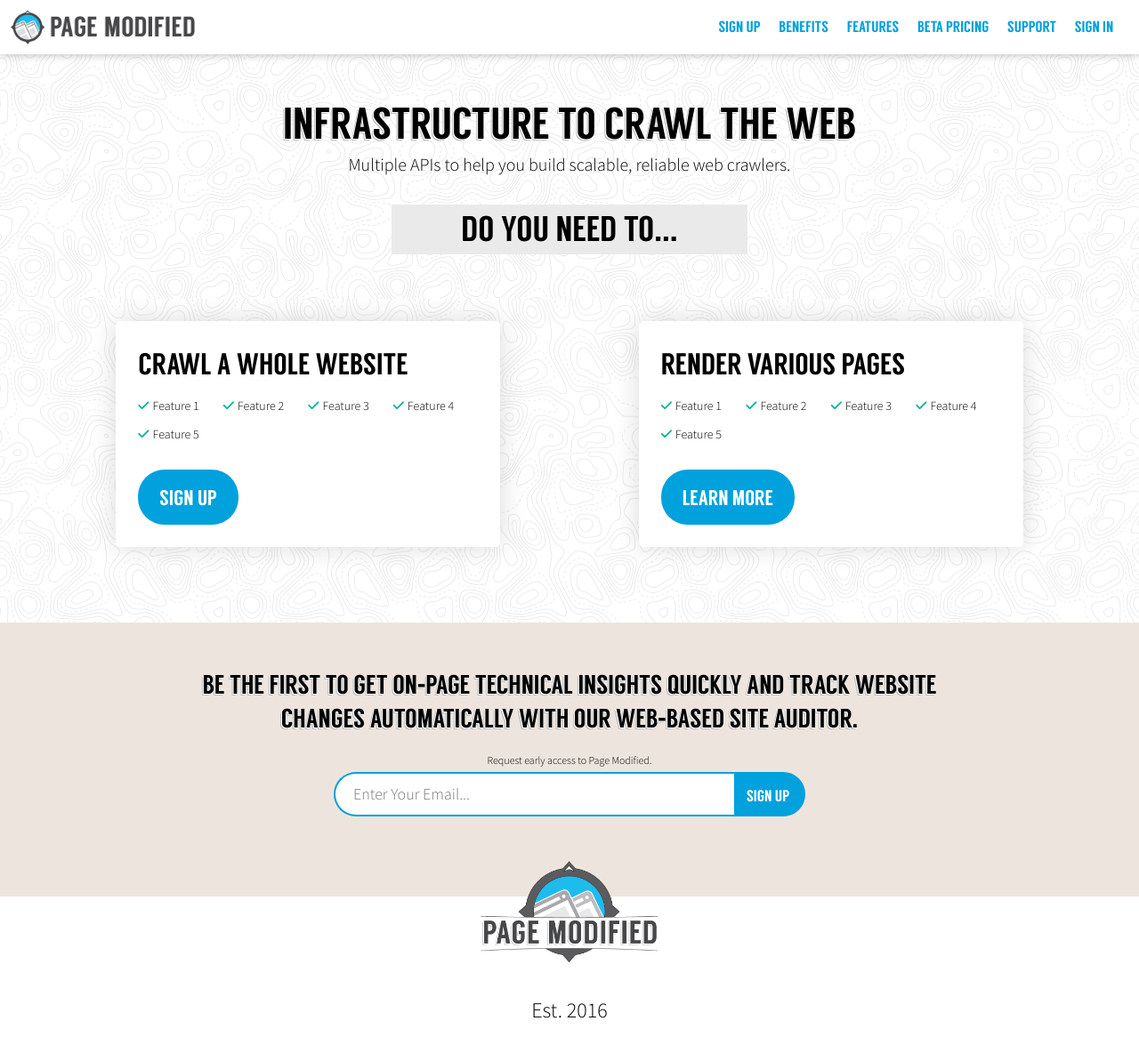
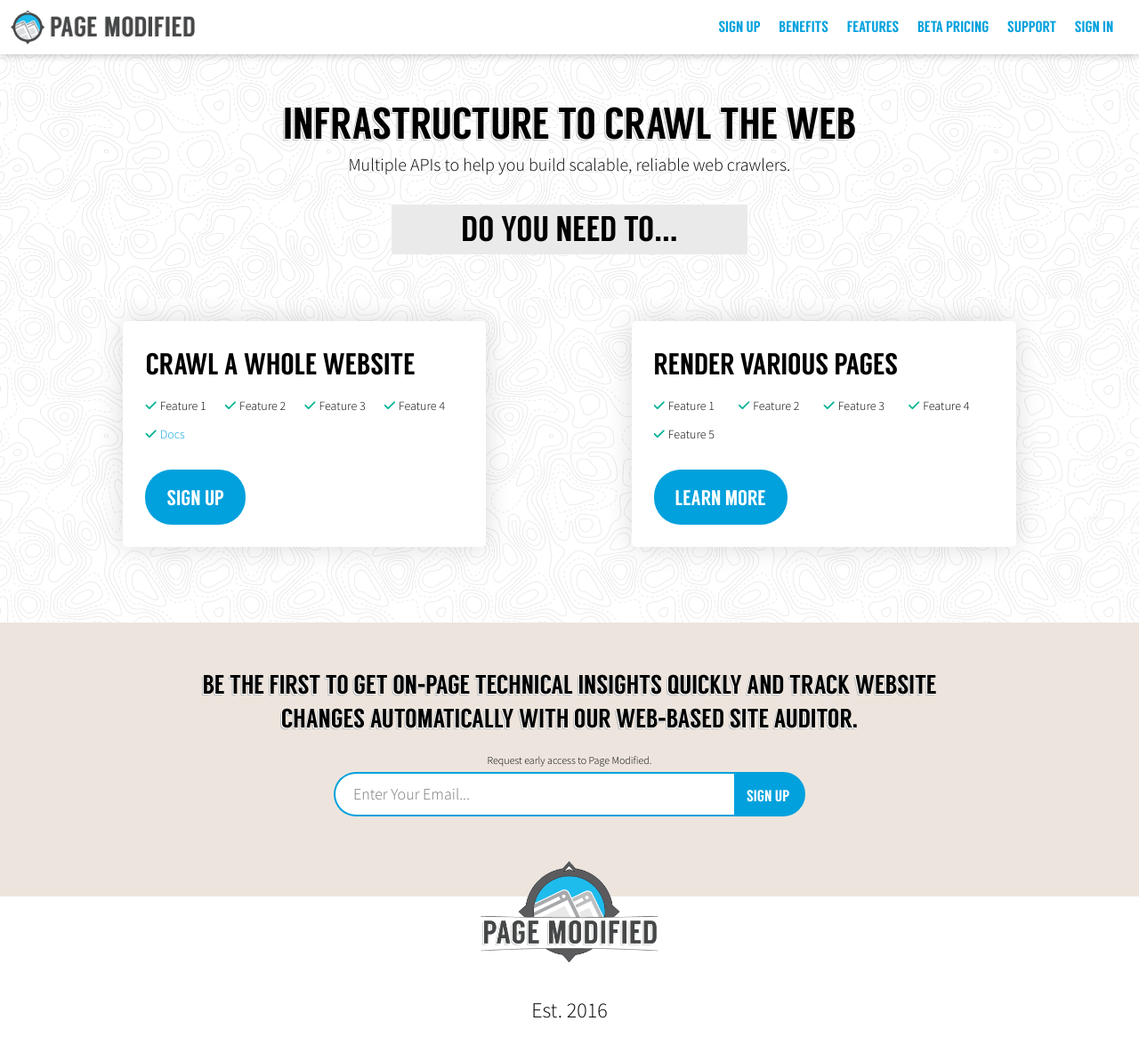
Before and after one commit to chasers/pagemodified-web, a Jekyll site: the page built from api/index.html, in a window 1280 px wide and 1188 px high. Shown: the top 1184 px of the window at 89% size. Built offline with Jekyll 4.4.1, drawn with Linux system fonts in a browser that asks for light colours; nearby versions of some CDN libraries.

Commit message:
link to docs

```diff
--- a/api/index.html
+++ b/api/index.html
@@ -26,7 +26,7 @@
 				<li><span><i class="fa fa-check"></i>Feature 2</span></li>
 				<li><span><i class="fa fa-check"></i>Feature 3</span></li>
 				<li><span><i class="fa fa-check"></i>Feature 4</span></li>
-				<li><span><i class="fa fa-check"></i>Feature 5</span></li>
+				<li><span><i class="fa fa-check"></i><a href="http://support.pagemodified.com/notes?filter=api">Docs</a></span></li>
 			</ul>
 			<a class="button large" href="./chrome-cloud">Sign up</a>
 		</div>
```
